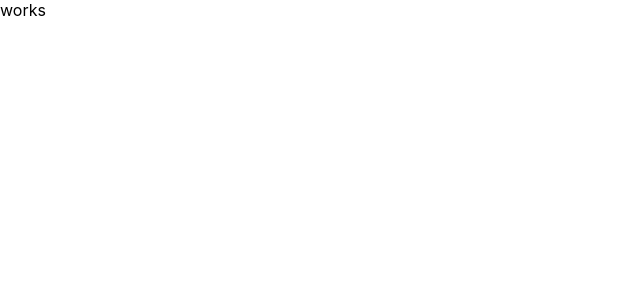
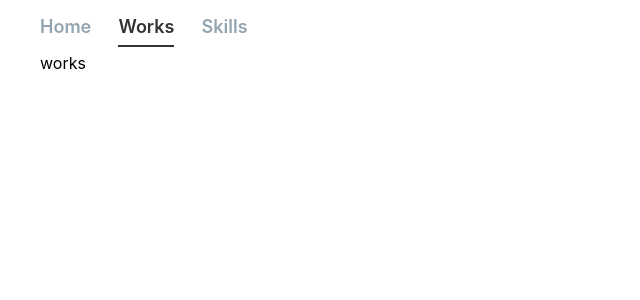
Before and after one commit to Co9xs/next-jamstack-portfolio, a Next.js app: page /works in a window 1280 px wide. Shown: the top 300 px of the page, without its empty margins (0-640 px from the left). Built offline with nearby package versions, Linux system fonts and the light colour scheme.

Commit message:
Create Layout component

```diff
--- a/components/Header.tsx
+++ b/components/Header.tsx
@@ -32,22 +32,24 @@ export const Header: React.FC = () => {
 }
 const HeaderNav = styled.nav`
   a {
-    padding-top: 8px;
-    padding-bottom: 8px;
+    padding: .5rem 0;
     &[aria-current] {
       border-bottom: 2px solid #333;
+      color: #333;
     }
   }
 `
 
 const HeaderLinkList = styled.ul`
-  color: #333;
+  padding: 0;
   display: flex;
   justify-content: flex-start;
 `
 
 const HeaderLinkItem = styled.li`
-  font-weight: bold;
+  color: #93A5B1;
+  font-weight: 600;
+  font-size: 18px;
   list-style: none;
-  margin-right: 18px;
+  margin-right: 1.7rem;
 `
--- /dev/null
+++ b/layouts/BasicLayout.tsx
@@ -0,0 +1,36 @@
+import React from 'react'
+import styled from 'styled-components'
+import { Header } from '../components/Header'
+
+export const BasicLayout = ({children}) => {
+  return (
+    <BasicLayoutBase>
+      <FixedHeader>
+        <Header />
+      </FixedHeader>
+      <PageContent>
+        {children}
+      </PageContent>
+    </BasicLayoutBase>
+  )
+}
+
+const BasicLayoutBase = styled.div`
+  margin: 0;
+  padding: 0 2.5rem;
+`
+
+const FixedHeader = styled.div`
+  width: 100%;
+  margin: 0;
+  padding: 0 2.5rem;
+  position: fixed;
+  top: 0;
+  right: 0;
+  left: 0;
+`
+
+// headerの高さ
+const PageContent = styled.div`
+  padding-top: 53px;
+`
--- a/pages/_app.js
+++ b/pages/_app.js
@@ -1,7 +1,12 @@
 import '../styles/globals.css'
+import { BasicLayout } from '../layouts/BasicLayout'
 
 function MyApp({ Component, pageProps }) {
-  return <Component {...pageProps} />
+  return (
+    <BasicLayout>
+      <Component {...pageProps} />
+    </BasicLayout>
+  )
 }
 
 export default MyApp
--- a/pages/index.tsx
+++ b/pages/index.tsx
@@ -5,7 +5,6 @@ import { Header } from '../components/Header'
 export default function Home({ blog }) {
   return (
     <div>
-      <Header/>
       <ul>
         {blog.map(blog => (
           <li key={blog.id}>
```
